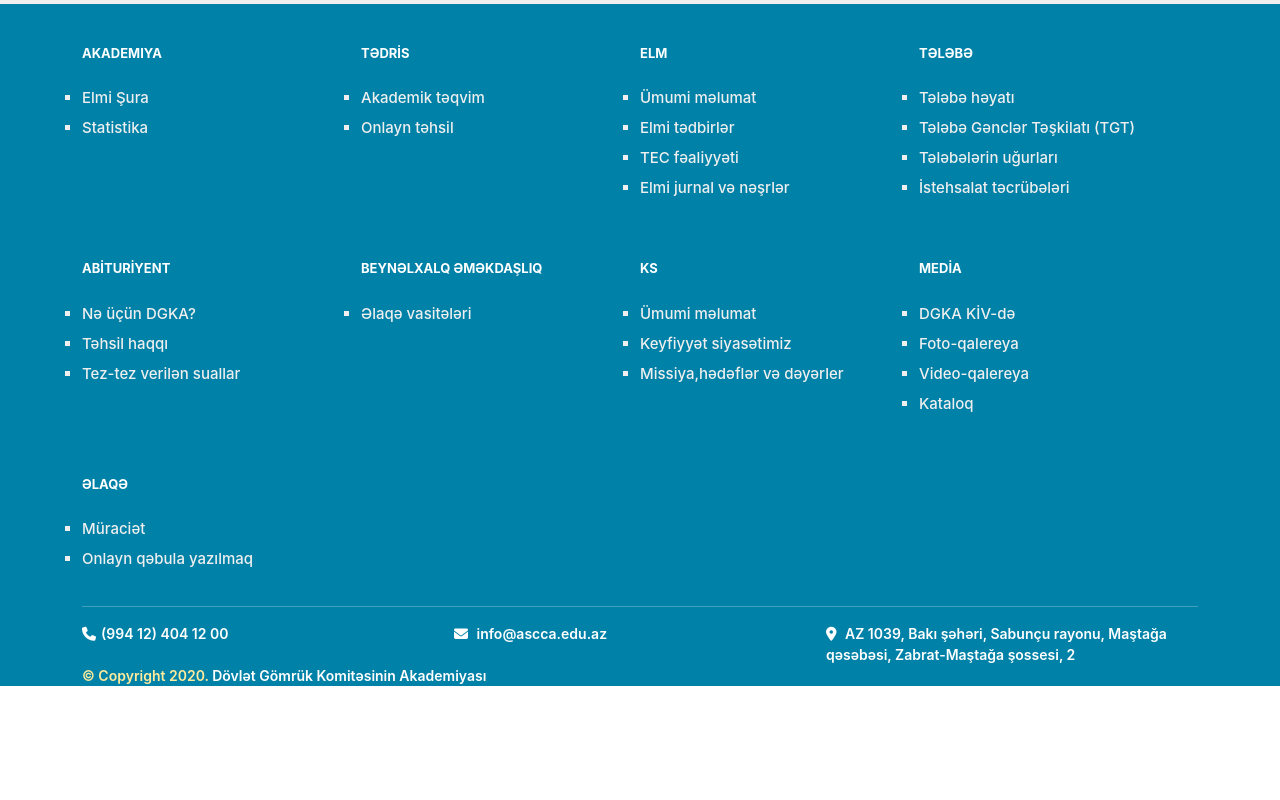
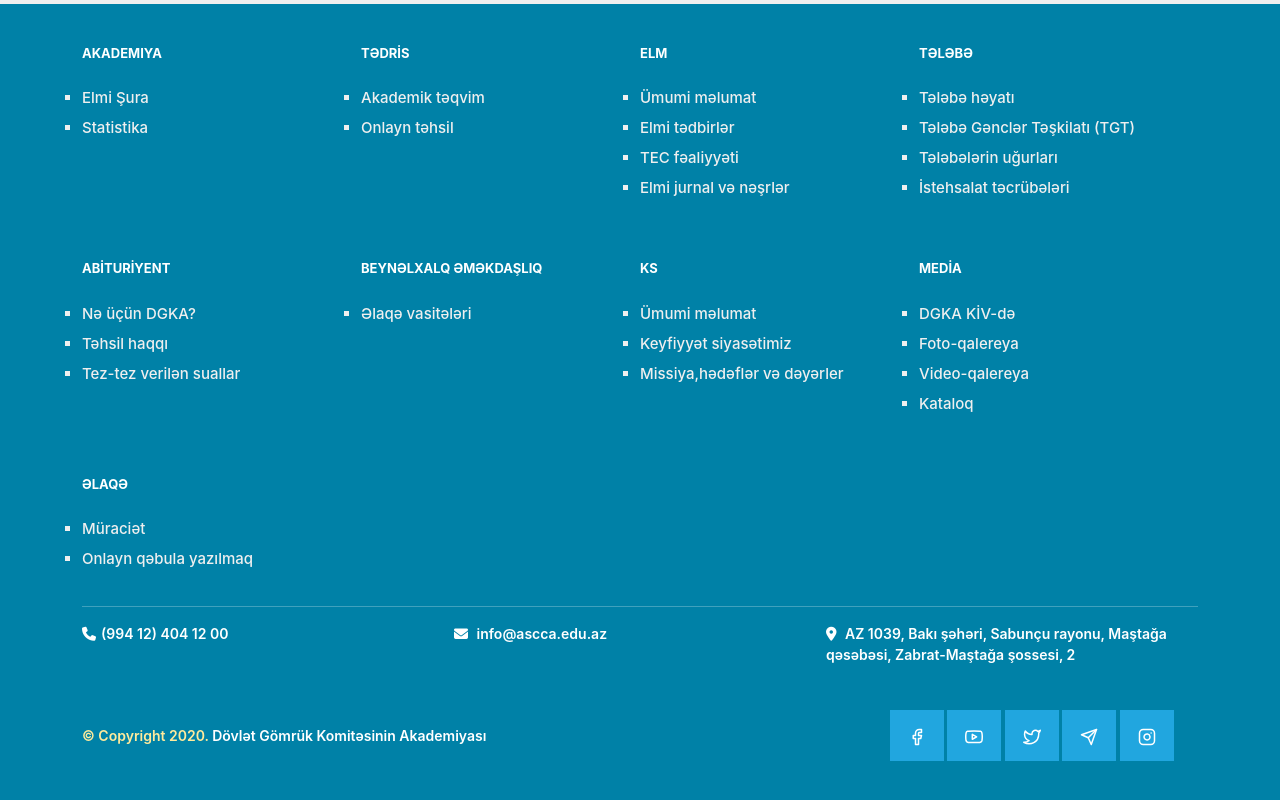
Before and after one commit to Fuad303/ASCCA, a plain HTML site: page index.html in a window 1280 px wide. Shown: the part 1742-2542 px from the top of the page. Before the commit the page ends 2428 px from the top, so only its background shows below. Drawn offline with nearby package versions, Linux system fonts and the light colour scheme; files whose address does not match are found by name.

Commit message:
Add files via upload

```diff
--- a/index.html
+++ b/index.html
@@ -668,7 +668,13 @@
                             <div class="bottom-wrapper row col-12">
                                 <div class="bottom-item col-lg-6 col-12"><span>© Copyright 2020.</span> Dövlət Gömrük Komitəsinin Akademiyası</div>
                                 <div class="bottom-item col-lg-6 col-12">
-
+                                    <div class="footer-social">
+                                        <a title="Facebook" href="https://www.facebook.com/gomrukakademiyasi"><img src="/images/facebook.svg" alt=""></a>
+                                        <a title="Youtube" href="https://www.youtube.com/channel/UCOGsNKJKLbBI3uHRpx9KUZQ"><img src="/images/youtube.svg" alt=""></a>
+                                        <a title="Twitter" href="https://twitter.com/GomrukAkademiya"><img src="/images/twitter.svg" alt=""></a>
+                                        <a title="Teleqram" href="https://t.me/GomrukAkademiyasi"><img src="/images/telegram.svg" alt=""></a>
+                                        <a title="Instagram" href="https://www.instagram.com/gomrukakademiyasi/"><img src="/images/instagram.svg" alt=""></a>
+                                    </div>
                                 </div>
                                 </div>
                         </div>
--- a/style.css
+++ b/style.css
@@ -561,7 +561,7 @@ footer ul li{
     font-weight: 600;
     font-size: 14px;
     cursor: pointer;
-    margin-top: 40px;
+    padding-bottom: 60px;
 }
 .bottom-wrapper i{
     margin-right: 5px;
@@ -572,3 +572,10 @@ footer ul li{
 .bottom-item span{
     color: #ffeb9c;
 }
+.footer-social{
+    float: right;
+}
+.footer-social a{
+    background-color: #21a6df;
+    padding: 17px 18px;
+}
```
